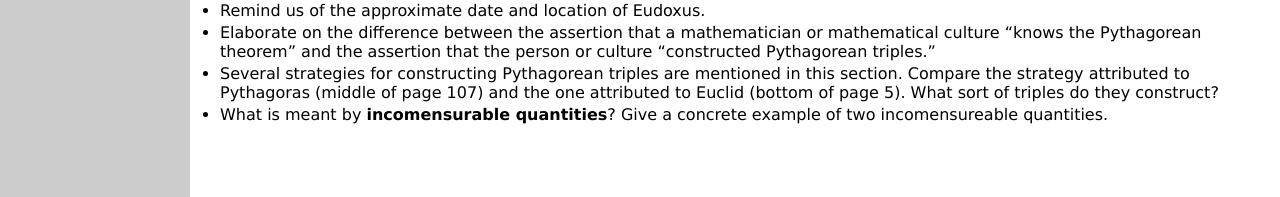
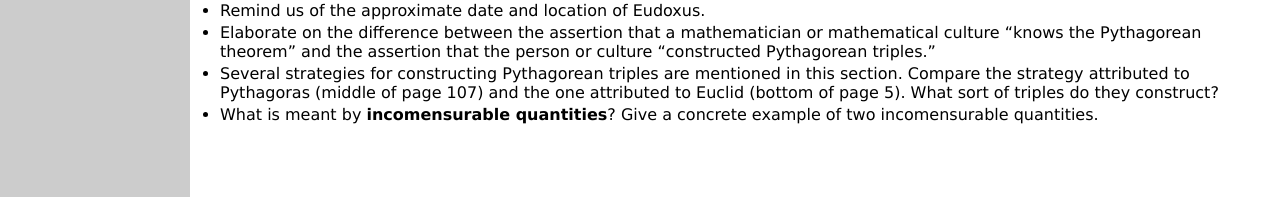
Before and after one commit to jrfaudree/HOM, a Jekyll site: the page built from rq.md, in a window 1280 px wide and 900 px high, scrolled down 1941 px. Shown: the part 700-897 px from the top of the window. Built offline with Jekyll 4.4.1, drawn with Linux system fonts in a browser that asks for light colours.

Commit message:
Update rq.md

```diff
--- a/rq.md
+++ b/rq.md
@@ -119,6 +119,6 @@ Section 3.3
 - Remind us of the approximate date and location of Eudoxus.
 - Elaborate on the difference between the assertion that a mathematician or mathematical culture "knows the Pythagorean theorem" and the assertion that the person or culture "constructed Pythagorean triples."
 - Several strategies for constructing Pythagorean triples are mentioned in this section. Compare the strategy attributed to Pythagoras (middle of page 107) and the one attributed to Euclid (bottom of page 5). What sort of triples do they construct?
-- What is meant by **incomensurable quantities**? Give a concrete example of two incomensureable quantities.
+- What is meant by **incomensurable quantities**? Give a concrete example of two incomensurable quantities.
 
 <div style="padding-bottom: 40px"></div>
```
